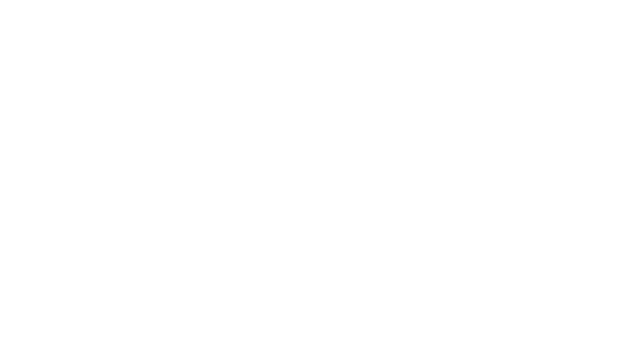
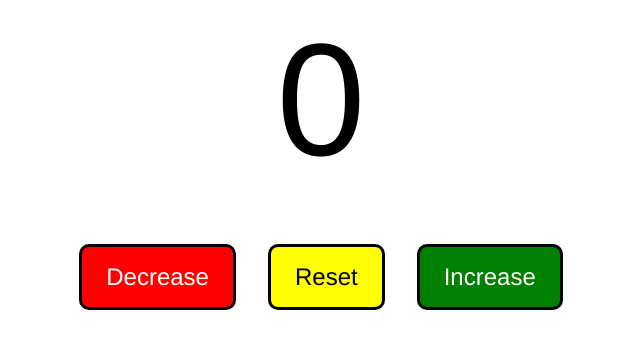
Before and after one commit to mdholder74/counter-program, a plain HTML site: page index.html in a window 1280 px wide. Shown: the whole page, without its empty margins (319-959 px from the left). Drawn offline with Linux system fonts and the light colour scheme.

Commit message:
added onclick functions for each button

```diff
--- a/index.html
+++ b/index.html
@@ -7,6 +7,20 @@
     <link rel="stylesheet" href="styles.css">
 </head>
 <body>
-   <script src="index.js"></script>
+    <label for="countLabel" id="countLabel">0</label><br><br>
+    <div id="btnContainer">
+        <button id="decreaseBtn" class="buttons">Decrease</button>
+        <button id="resetBtn" class="buttons">Reset</button>
+        <button id="increaseBtn" class="buttons">Increase</button>
+
+
+
+
+
+
+
+       <script src="index.js"></script>
+    </div>
+
 </body>
 </html>
--- a/index.js
+++ b/index.js
@@ -0,0 +1,26 @@
+// Get references to the button elements by grabbing the ids and the label where the count will be displayed
+const decreaseBtn = document.getElementById("decreaseBtn");
+const resetBtn = document.getElementById("resetBtn");
+const increaseBtn = document.getElementById("increaseBtn");
+const countLabel = document.getElementById("countLabel");
+
+// Initialize the count variable to 0
+let count = 0;
+
+// Event handler for the "Increase" button. Each time the button is clicked, the count is incremented by 1
+increaseBtn.onclick = function () {
+    count++; // Increment the count by 1
+    countLabel.textContent = count; // Update the displayed count
+};
+
+// Event handler for the "Decrease" button. Each time the button is clicked, the count is decremented by 1
+decreaseBtn.onclick = function () {
+    count--; // Decrement the count by 1
+    countLabel.textContent = count; // Update the displayed count
+};
+
+// Event handler for the "Reset" button. Each time the button is clicked, the count is reset to 0
+resetBtn.onclick = function () {
+    count = 0; // Reset the count to 0
+    countLabel.textContent = count; // Update the displayed count
+};
--- a/styles.css
+++ b/styles.css
@@ -0,0 +1,42 @@
+#countLabel{
+    display: block;
+    font-size: 10rem;
+    text-align: center;
+    font-family: Helvetica;
+
+}
+
+#btnContainer{
+    display: flex;
+    justify-content: center;
+}
+
+.buttons{
+    margin: 1rem;
+    border: 3px solid black;
+    border-radius: 10px;
+    padding: 1rem 1.5rem;
+    font-family: Helvetica;
+    font-size: 1.5rem;
+    cursor: pointer;
+    transition: background-color 0.3s, transform 0.3s;
+}
+
+#decreaseBtn{
+    background-color: red;
+    color: white;
+}
+
+#resetBtn{
+    background-color: yellow;
+}
+
+#increaseBtn{
+    background-color: green;
+    color: white;
+}
+
+#decreaseBtn:hover, #resetBtn:hover, #increaseBtn:hover {
+    background-color: rgb(95, 93, 93); /* Change background color on hover */
+    transform: scale(1.1); /* Slightly enlarge the button */
+}
```
